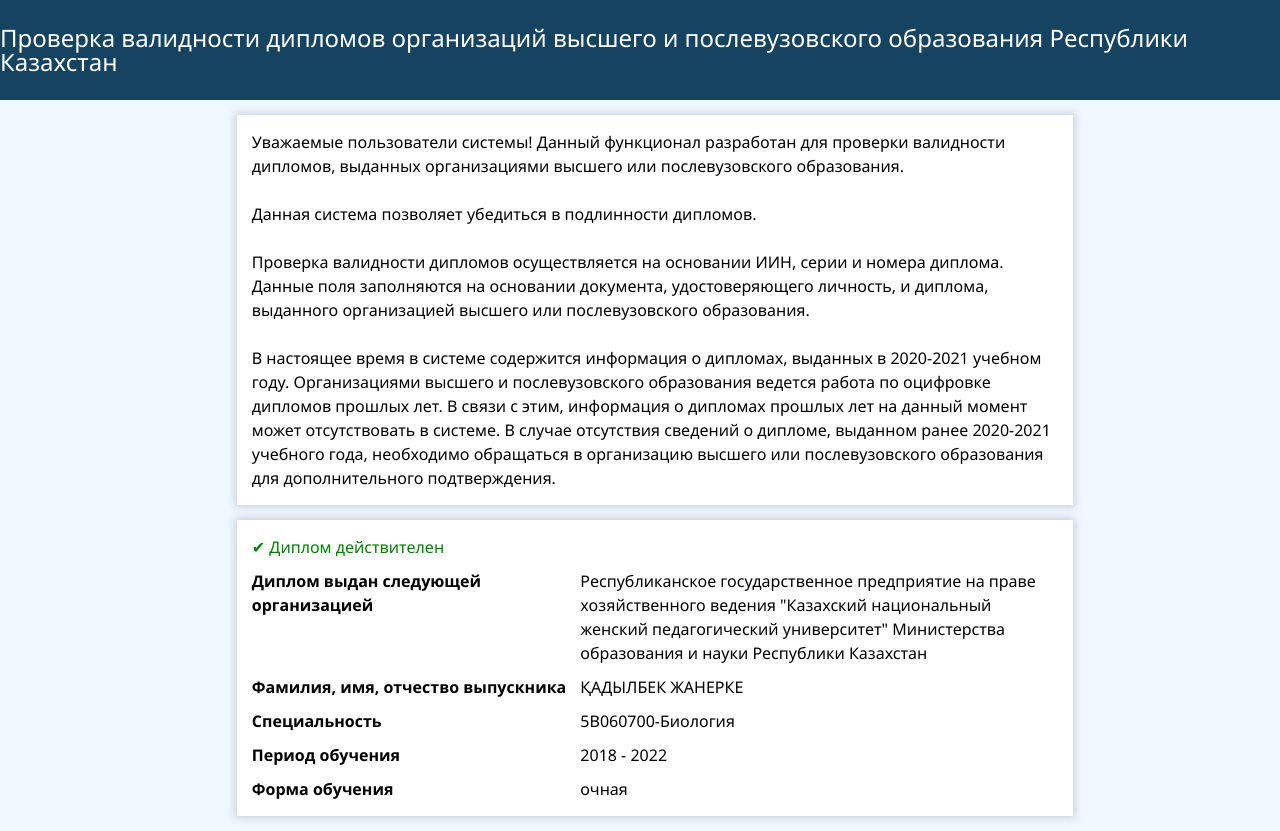
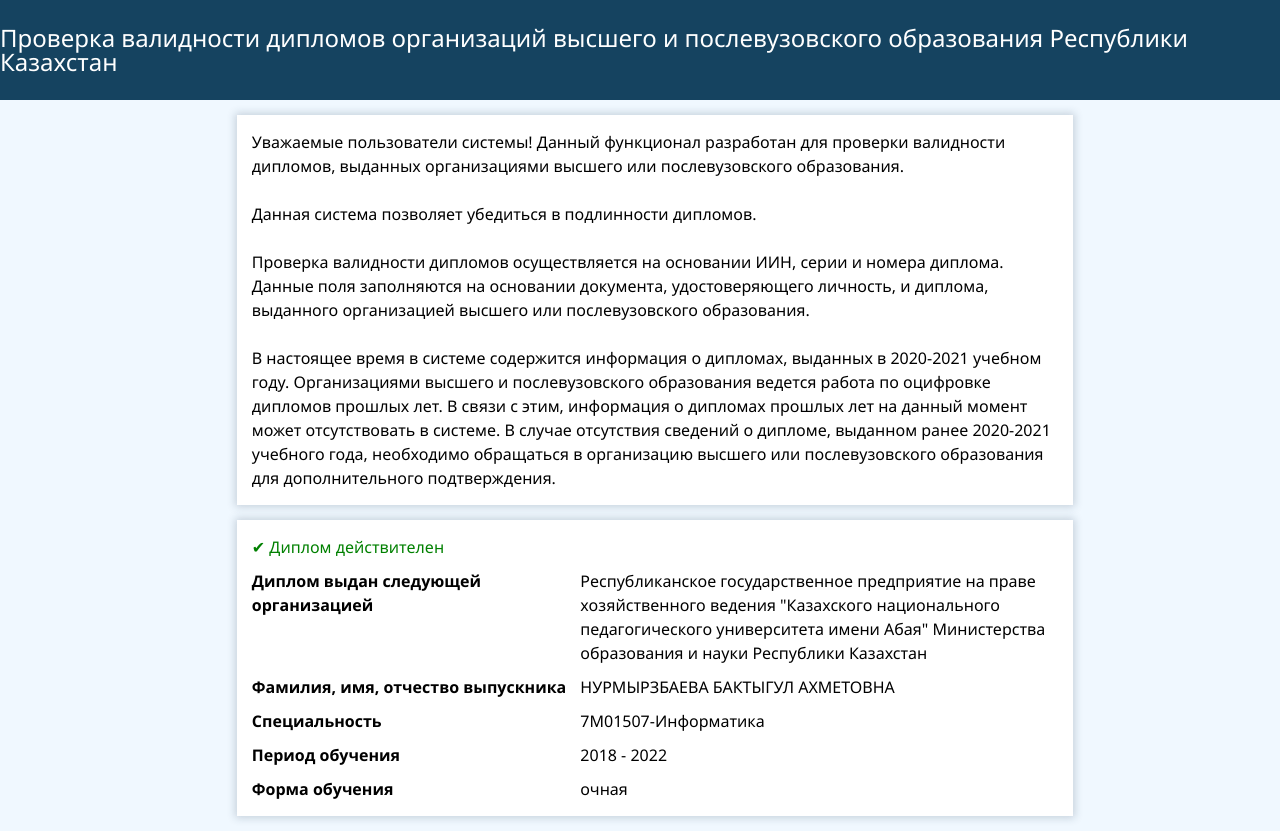
Before and after one commit to kzCertificateTest/education, a plain HTML site: page index.html in a window 1280 px wide. Drawn offline with Linux system fonts and the light colour scheme.

Commit message:
Update index.html

```diff
--- a/index.html
+++ b/index.html
@@ -27,13 +27,13 @@
                 <div class="result__content">
                     <p style="font-weight: bold;">Диплом выдан следующей организацией</p>
                     <!-- редакт -->
-                    <p>Республиканское государственное предприятие на праве хозяйственного ведения "Казахский национальный женский педагогический университет" Министерства образования и науки Республики Казахстан</p>
+                    <p>Республиканское государственное предприятие на праве хозяйственного ведения "Казахского национального педагогического университета имени Абая" Министерства образования и науки Республики Казахстан</p>
                     <p style="font-weight: bold;">Фамилия, имя, отчество выпускника</p>
                     <!-- редакт -->
-                    <p>ҚАДЫЛБЕК ЖАНЕРКЕ</p>
+                    <p>НУРМЫРЗБАЕВА БАКТЫГУЛ АХМЕТОВНА</p>
                     <p style="font-weight: bold;">Специальность</p>
                     <!-- редакт -->
-                    <p>5В060700-Биология</p>
+                    <p>7M01507-Информатика</p>
                     <p style="font-weight: bold;">Период обучения</p>
                     <!-- редакт -->
                     <p>2018 - 2022</p>
```
